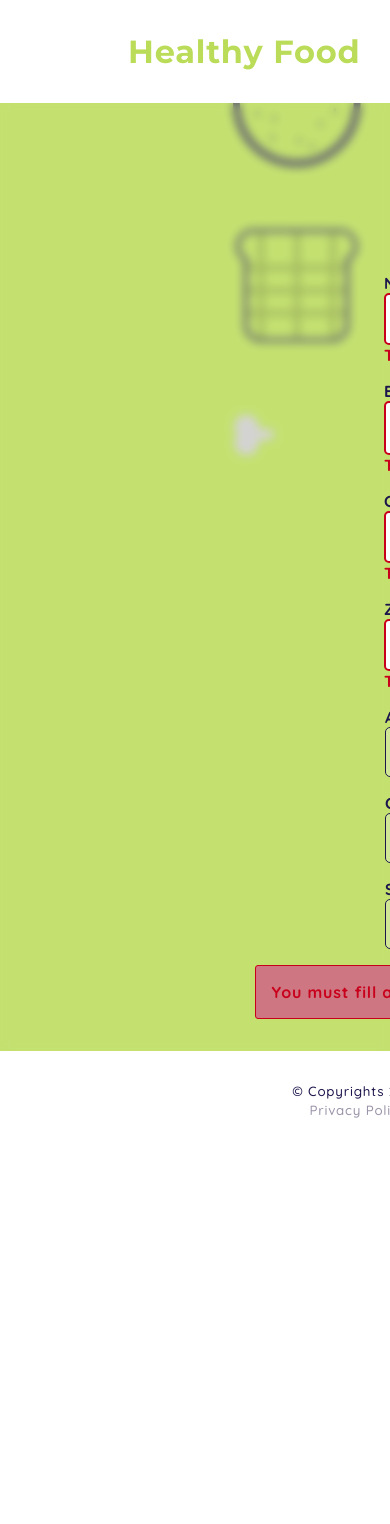
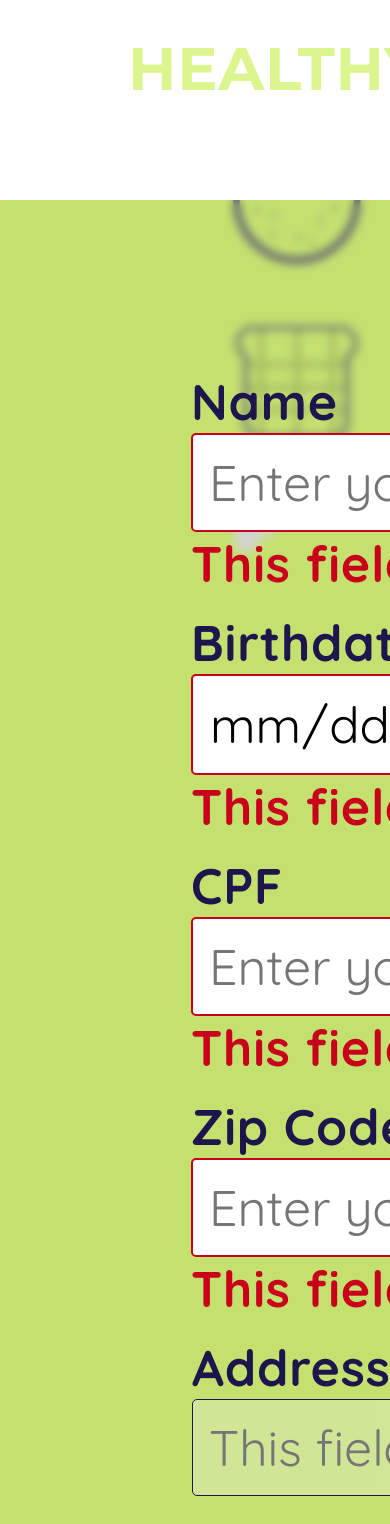
Before and after one commit to danielafarias/Healthy-Food, a Next.js app: page /register in a window 390 px wide. Shown: the top 1524 px of the page. Before the commit the page ends 1151 px from the top, so only its background shows below. Built offline with nearby package versions, Linux system fonts and the light colour scheme.

Commit message:
Terminado

```diff
--- a/pages/register.tsx
+++ b/pages/register.tsx
@@ -11,41 +11,45 @@ export default function Register() {
   const [CPF, setCPF] = React.useState("");
   const [Zip, setZip] = React.useState("");
   const [Address, setAddress] = React.useState("");
-  const [HouseNumber, setHouseNumber] = React.useState("");
   const [City, setCity] = React.useState("");
   const [State, setState] = React.useState("");
 
-  const [completeAddress, setCompleteAddress] = React.useState("");
+  const [completeAddress, setCompleteAddress] = React.useState([]);
 
   const [validated, setValidated] = React.useState(false);
 
-  const handleSubmit = (event: any) => {
-    const form = event.currentTarget;
-    if (form.checkValidity() === false) {
-      event.preventDefault();
-      event.stopPropagation();
-    }
+  const LocalStorage = async () => {
+    localStorage.setItem("Nome", Name);
+    localStorage.setItem("Data de Nascimento", Birthdate);
+    localStorage.setItem("CPF", CPF);
+    localStorage.setItem("CEP", Zip);
+    localStorage.setItem("Endereço", Address);
+    localStorage.setItem("Cidade", City);
+    localStorage.setItem("Estado", State);
+  };
 
-    setValidated(true);
-  };
 
   const ZipCode = () => {
     getZip(Zip).then((res: any) => setCompleteAddress(res));
   };
 
-  // const response = completeAddress;
+  React.useEffect(() => {
+    const address = completeAddress["logradouro"];
+    const city = completeAddress["localidade"];
+    const state = completeAddress["uf"];
 
-  // console.log(response);
+    setAddress(address);
+    setCity(city);
+    setState(state);
+
+
+  });
+
+  console.log(Address);
 
   // response.map((data: any) => (
   //     console.log(data)
   // ))
-
-  Object.keys(completeAddress).forEach((key: any) => {
-    if (completeAddress.key === "logradouro") {
-        console.log("Found.");
-    }
-});
 
   return (
     <div>
@@ -59,13 +63,14 @@ export default function Register() {
       </Head>
 
       <main className={styles.main}>
+        <a href="/">
         <h1>Healthy Food</h1>
+        </a>
 
         <Form
           className={styles.form}
           noValidate
           validated={validated}
-          onSubmit={handleSubmit}
         >
           <div className={styles.form_glass}>
             <h2>Register</h2>
@@ -187,16 +192,10 @@ export default function Register() {
                       type="text"
                       disabled
                       placeholder="This field will be filled"
-                      name="address"
+                      name="city"
                       value={Address}
-                      onChange={(e) => setAddress(e.target.value)}
+                      defaultValue={Address}
                     />
-                    <Form.Control.Feedback
-                      type="invalid"
-                      className="error_message"
-                    >
-                      This field is required.
-                    </Form.Control.Feedback>
                   </Form.Group>
                 </Col>
               </Row>
@@ -216,7 +215,7 @@ export default function Register() {
                       placeholder="This field will be filled"
                       name="city"
                       value={City}
-                      onChange={(e) => setCity(e.target.value)}
+                      defaultValue={City}
                     />
                     <Form.Control.Feedback
                       type="invalid"
@@ -241,7 +240,7 @@ export default function Register() {
                       placeholder="This field will be filled"
                       name="state"
                       value={State}
-                      onChange={(e) => setState(e.target.value)}
+                      defaultValue={State}
                     />
                     <Form.Control.Feedback
                       type="invalid"
@@ -254,30 +253,16 @@ export default function Register() {
               </Row>
             </Container>
 
-            {Name ||
-            Birthdate ||
-            CPF ||
-            Zip ||
-            Address ||
-            HouseNumber ||
-            City ||
-            State !== "" ? (
-              <div>
-                <a href="/">Back</a>
+            {Name && Birthdate && CPF && Zip && Address ? (
+              <div className={styles.form_actions}>
+                <a className={styles.form_link} href="/">Back</a>
 
                 <Button
                   className={styles.form_button}
                   variant="primary"
                   type="submit"
-                  disabled
-                >
-                  Submit
-                </Button>
-
-                <Button
-                  className={styles.form_button}
-                  variant="primary"
-                  type="submit"
+                  href="/"
+                  onClick={LocalStorage}
                 >
                   Submit
                 </Button>
--- a/styles/Footer.module.scss
+++ b/styles/Footer.module.scss
@@ -21,10 +21,22 @@
 
 @media (max-width: 869px) {
   .footer {
-    width: 900px;
+    width: 1000px;
    display: flex;
    flex-direction: column;
    align-items: center;
    justify-content: center;
+   font-size: 30px;
   }
 }
+
+@media (max-width: 400px) {
+  .footer {
+    width: 1000px;
+   display: flex;
+   flex-direction: column;
+   align-items: center;
+   justify-content: center;
+   font-size: 40px;
+  }
+}
--- a/styles/Home.module.scss
+++ b/styles/Home.module.scss
@@ -190,7 +190,15 @@
 
 @media (max-width: 869px) {
   .main {
-    width: 900px;
+    width: 1000px;
+
+     h1 {
+       font-size: 60px;
+     }
+
+     a, input, p, button, div {
+      font-size: 25px;
+     }
   }
   .introduction {
     &_header {
@@ -208,7 +216,7 @@
 
     &_container {
       background-image: linear-gradient(to left, #ffffff, #ffffff00);
-      padding: 6rem 8rem 6rem 30rem;
+      padding: 6rem 6rem 6rem 30rem;
       text-align: end;
     }
   }
--- a/styles/Register.module.scss
+++ b/styles/Register.module.scss
@@ -38,12 +38,22 @@
     }
   }
 
+  &_actions {
+    margin-top: 1rem;
+  }
+
+  &_link {
+    color: #1d164d;
+  }
+
   &_button {
     color: #badc58;
     font-size: 1rem;
     font-weight: 700;
     margin: 2rem 0;
-    background-color: #ffffff;
+    background-color: #1d164d;
+    padding: 0.7rem 1rem;
+    border-radius: 3px;
   }
 }
 
@@ -59,5 +69,27 @@
 @media (max-width: 869px) {
   .main {
     width: 1000px;
+
+     h1 {
+       font-size: 60px;
+     }
+
+     a, input, p, button, div, label {
+      font-size: 40px;
+     }
   }
 }
+
+@media (max-width: 400px) {
+  .main {
+    width: 1000px;
+
+     h1 {
+       font-size: 60px;
+     }
+
+     a, input, p, button, div, label {
+      font-size: 50px;
+     }
+  }
+}
--- a/tsconfig.json
+++ b/tsconfig.json
@@ -12,6 +12,7 @@
     "moduleResolution": "node",
     "resolveJsonModule": true,
     "isolatedModules": true,
+    "suppressImplicitAnyIndexErrors": true,
     "jsx": "preserve"
   },
   "include": ["next-env.d.ts", "**/*.ts", "**/*.tsx"],
```
